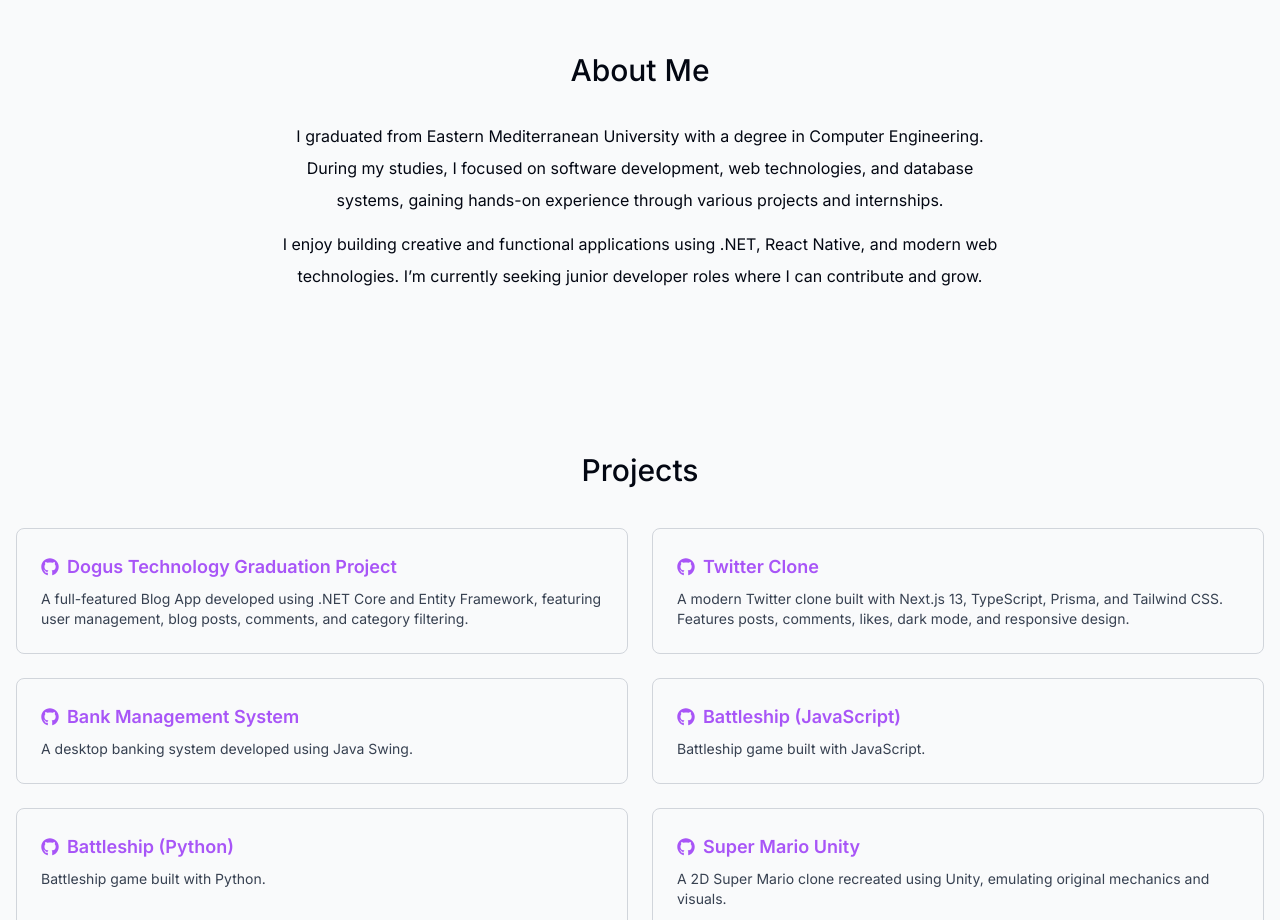
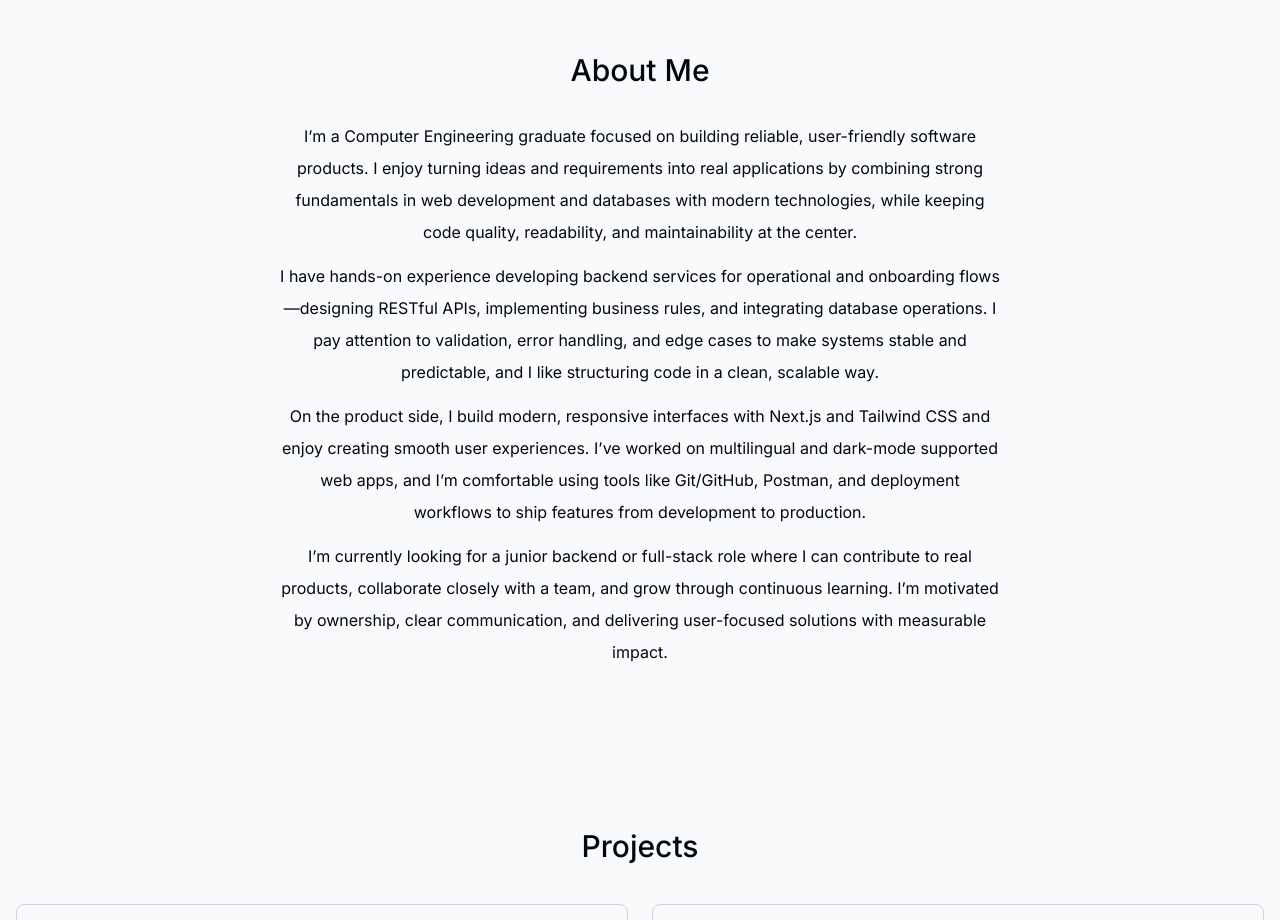
Before and after one commit to zynpcvsgl/Portfolio, a Next.js app: page / in a window 1280 px wide. Shown: the part 1120-2040 px from the top of the page. Built offline with nearby package versions, Linux system fonts and the light colour scheme; no server answers.

Commit message:
Revise about section content for clarity and detail

```diff
--- a/components/about.tsx
+++ b/components/about.tsx
@@ -20,15 +20,29 @@
       id="about"
     >
       <SectionHeading>{language === "en" ? "About me" : "Hakkımda"}</SectionHeading>
+
       <p className="mb-3">
         {language === "en"
-          ? "I graduated from Eastern Mediterranean University with a degree in Computer Engineering. During my studies, I focused on software development, web technologies, and database systems, gaining hands-on experience through various projects and internships."
-          : "Doğu Akdeniz Üniversitesi Bilgisayar Mühendisliği bölümünden mezun oldum. Eğitimim süresince yazılım geliştirme, web teknolojileri ve veritabanı sistemlerine odaklandım; çeşitli projeler ve stajlarla pratik deneyim kazandım."}
+          ? "I’m a Computer Engineering graduate focused on building reliable, user-friendly software products. I enjoy turning ideas and requirements into real applications by combining strong fundamentals in web development and databases with modern technologies, while keeping code quality, readability, and maintainability at the center."
+          : "Bilgisayar Mühendisliği mezunuyum ve güvenilir, kullanıcı odaklı yazılım ürünleri geliştirmeye odaklanıyorum. Web geliştirme ve veritabanı temellerini modern teknolojilerle birleştirerek fikirleri ve ihtiyaçları gerçek uygulamalara dönüştürmeyi seviyorum; kod kalitesi, okunabilirlik ve sürdürülebilirlik benim için öncelik."}
       </p>
+
+      <p className="mb-3">
+        {language === "en"
+          ? "I have hands-on experience developing backend services for operational and onboarding flows—designing RESTful APIs, implementing business rules, and integrating database operations. I pay attention to validation, error handling, and edge cases to make systems stable and predictable, and I like structuring code in a clean, scalable way."
+          : "Operasyonel ve onboarding akışları için backend servisleri geliştirme konusunda pratik deneyimim var; RESTful API’ler tasarlıyor, iş kurallarını uyguluyor ve veritabanı işlemlerini entegre ediyorum. Sistemlerin stabil ve öngörülebilir olması için doğrulama (validation), hata yönetimi (error handling) ve edge-case’lere önem veriyor; kodu temiz ve ölçeklenebilir şekilde kurgulamayı seviyorum."}
+      </p>
+
+      <p className="mb-3">
+        {language === "en"
+          ? "On the product side, I build modern, responsive interfaces with Next.js and Tailwind CSS and enjoy creating smooth user experiences. I’ve worked on multilingual and dark-mode supported web apps, and I’m comfortable using tools like Git/GitHub, Postman, and deployment workflows to ship features from development to production."
+          : "Ürün tarafında Next.js ve Tailwind CSS ile modern, responsive arayüzler geliştiriyor ve akıcı kullanıcı deneyimleri tasarlamaktan keyif alıyorum. Çok dilli (i18n) ve dark mode destekli web uygulamalarında çalıştım; Git/GitHub, Postman ve deployment süreçleriyle geliştirmeden yayına kadar özellik çıkarmaya da aşinayım."}
+      </p>
+
       <p>
         {language === "en"
-          ? "I enjoy building creative and functional applications using .NET, React Native, and modern web technologies. I’m currently seeking junior developer roles where I can contribute and grow."
-          : ".NET, React Native ve modern web teknolojileriyle yaratıcı ve işlevsel uygulamalar geliştirmekten keyif alıyorum. Şu anda katkı sağlayabileceğim ve gelişebileceğim junior yazılım geliştirici pozisyonları arıyorum."}
+          ? "I’m currently looking for a junior backend or full-stack role where I can contribute to real products, collaborate closely with a team, and grow through continuous learning. I’m motivated by ownership, clear communication, and delivering user-focused solutions with measurable impact."
+          : "Şu anda gerçek ürünlerde katkı sağlayabileceğim, ekip içinde yakın çalışabileceğim ve sürekli öğrenerek gelişebileceğim junior backend veya full-stack roller arıyorum. Sahiplenme, net iletişim ve kullanıcı odaklı çözümleri somut çıktılara dönüştürmek beni motive ediyor."}
       </p>
     </motion.section>
   );
```
